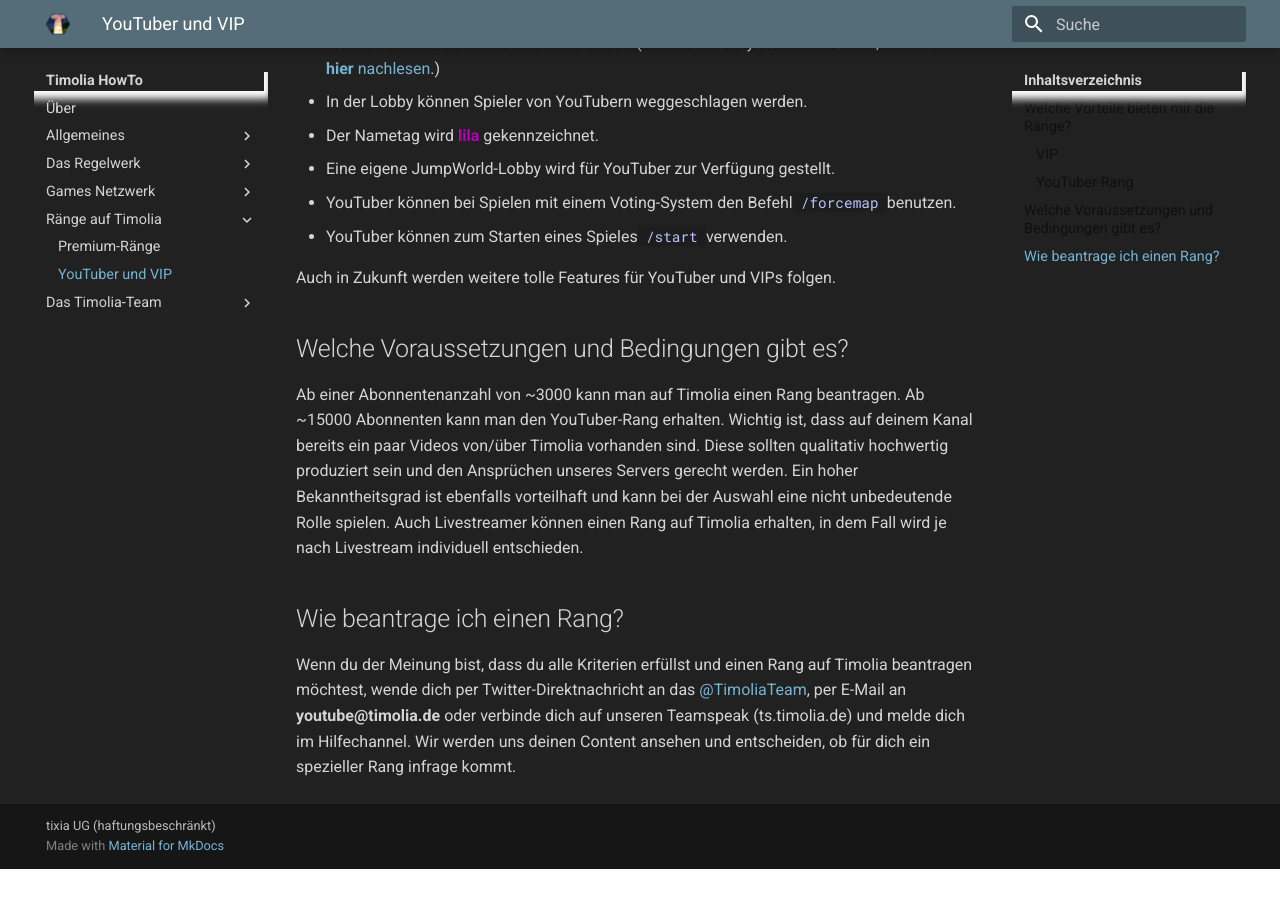
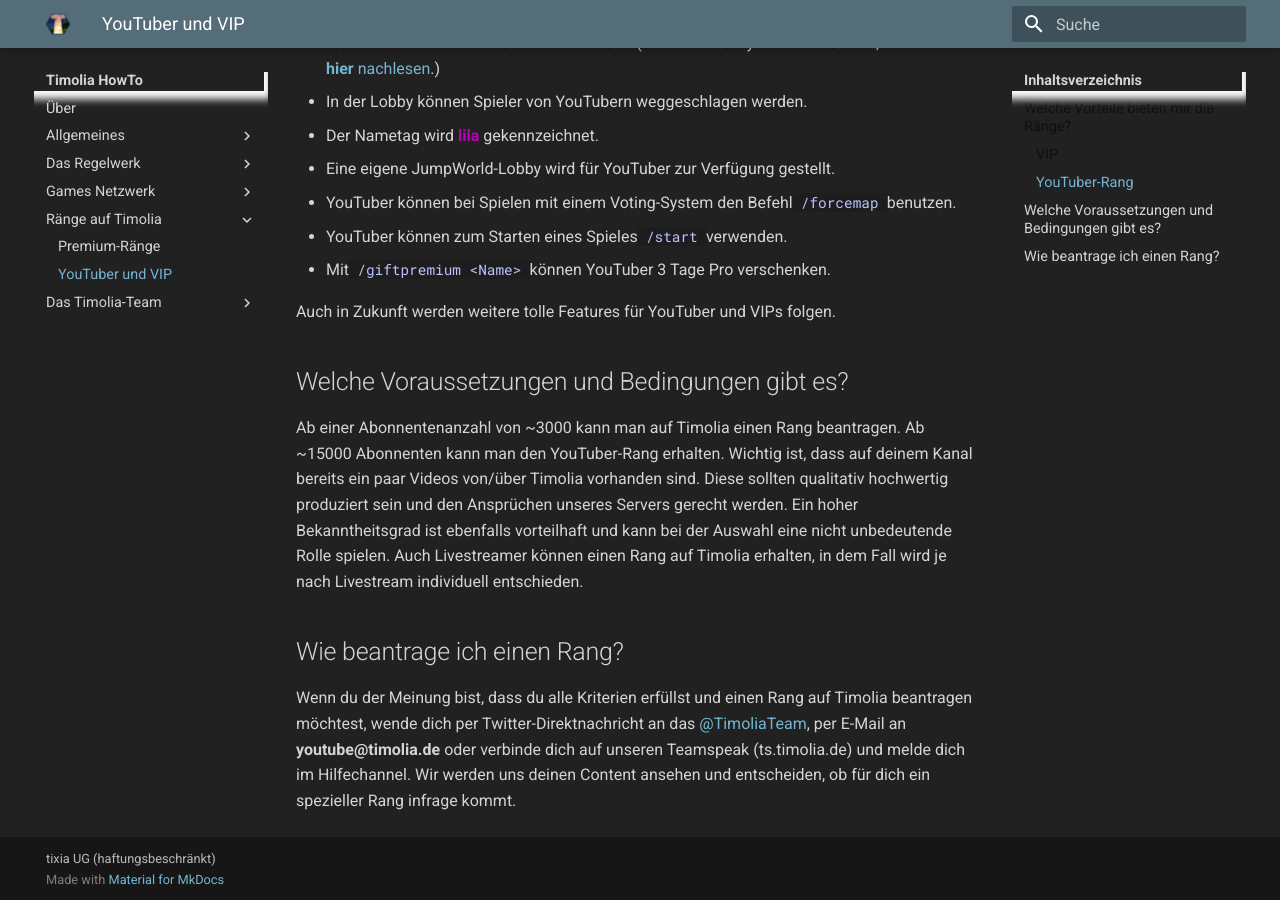
Before and after one commit to TimoliaDE/HowTo, an MkDocs documentation site: the page built from docs/ranks/youtube.md, in a window 1280 px wide and 900 px high, scrolled down 595 px. Built offline with MkDocs 1.6.1 and Material for MkDocs 9.7.7, drawn with Linux system fonts in a browser that asks for light colours; old or Windows-style settings are respelled for this version of MkDocs; before the commit the page ends 1464 px from its top, so only the background shows below that.

Commit message:
Update youtube.md

```diff
--- a/docs/ranks/youtube.md
+++ b/docs/ranks/youtube.md
@@ -17,6 +17,7 @@
 - Eine eigene JumpWorld-Lobby wird für YouTuber zur Verfügung gestellt.
 - YouTuber können bei Spielen mit einem Voting-System den Befehl `/forcemap` benutzen.
 - YouTuber können zum Starten eines Spieles `/start` verwenden.
+- Mit `/giftpremium <Name>` können YouTuber 3 Tage Pro verschenken.
 
 Auch in Zukunft werden weitere tolle Features für YouTuber und VIPs folgen.
 
```
